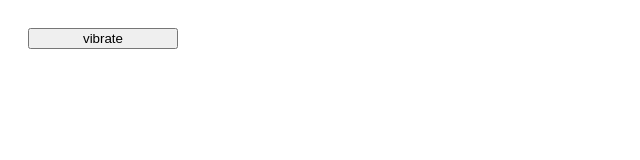
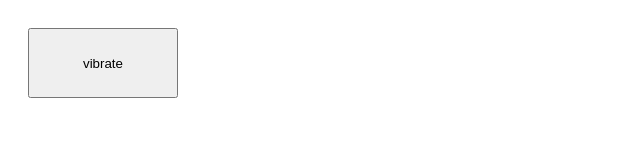
Before and after one commit to duy-titi/testVibration, a plain HTML site: page index.html in a window 1280 px wide. Shown: the whole page, without its empty margins (0-640 px from the left). Drawn offline with Linux system fonts and the light colour scheme.

Commit message:
- increase height button

```diff
--- a/index.html
+++ b/index.html
@@ -27,7 +27,7 @@
 		}
     </script>
 	<button
-		style="width: 150px; margin: 20px;"
+		style="width: 150px; height: 70px; margin: 20px;"
 		onclick="vibrate({ duration: 200, interval: 150, count: 3 })">
 		vibrate
 	</button>
```
